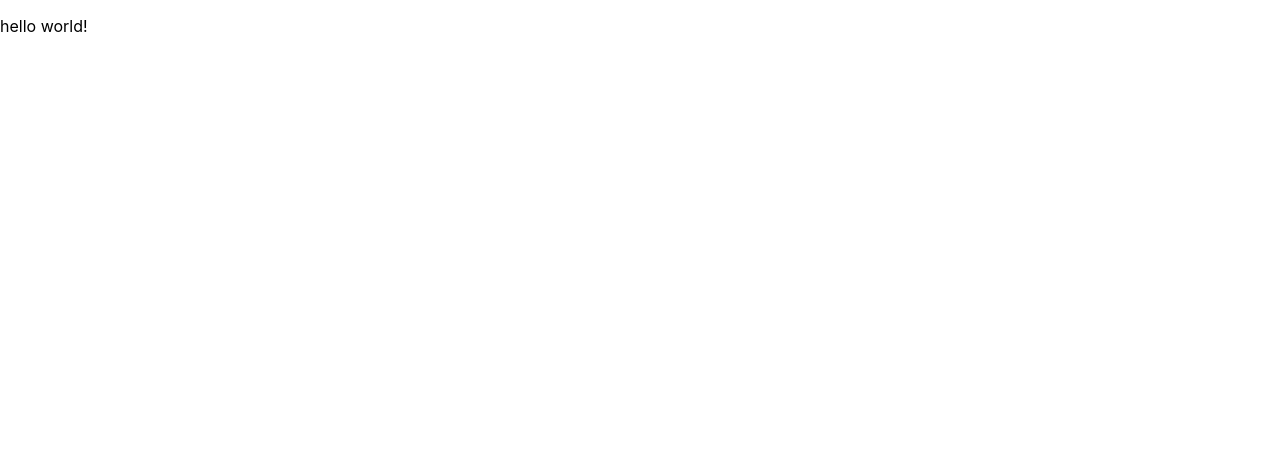
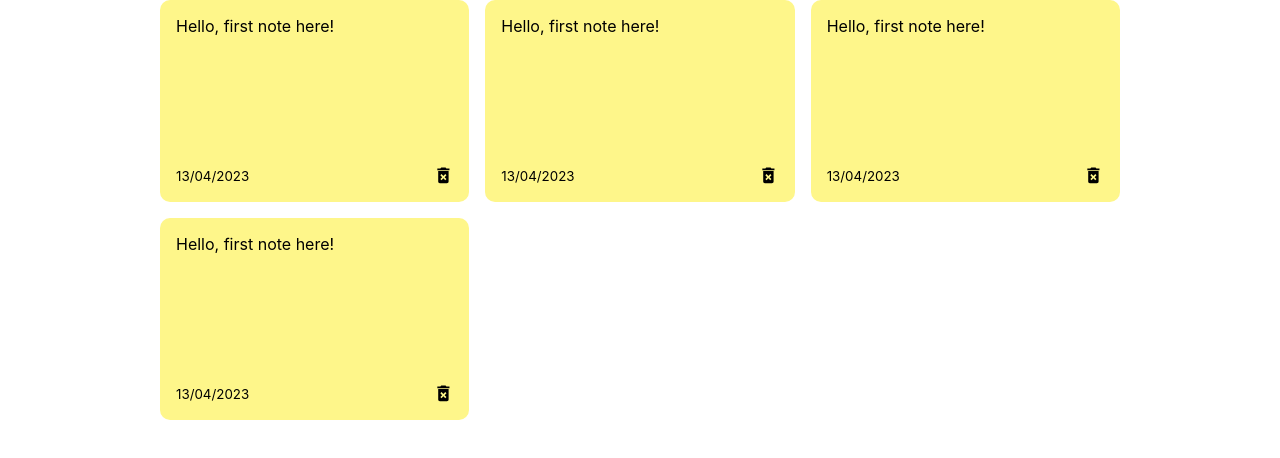
Before and after one commit to DenseLink/note-app, a React (Create React App) app: page / in a window 1280 px wide. Shown: the top 458 px of the page. Built offline with nearby package versions, Linux system fonts and the light colour scheme.

Commit message:
css for notes

```diff
--- a/src/App.js
+++ b/src/App.js
@@ -1,5 +1,9 @@
+import NotesList from "./components/NotesList";
+
 const App = () => {
-  return(<p> hello world! </p>)
+  return(<div className="container">
+    <NotesList/>
+  </div>)
 }
 
 export default App;
--- /dev/null
+++ b/src/components/Note.js
@@ -0,0 +1,15 @@
+import { MdDeleteForever } from 'react-icons/md'
+
+const Note = () => {
+    return(
+        <div className='note'>
+            <span>Hello, first note here!</span>
+            <div className="note-footer">
+                <small>13/04/2023</small>
+                <MdDeleteForever className='delete-icon' size='1.3em' />
+            </div>
+        </div>
+    );
+};
+
+export default Note;
--- /dev/null
+++ b/src/components/NotesList.js
@@ -0,0 +1,14 @@
+import Note from "./Note";
+
+const NotesList = () => {
+    return(
+        <div className='notes-list'>
+            <Note />
+            <Note />
+            <Note />
+            <Note />
+        </div>
+    );
+};
+
+export default NotesList;
--- a/src/index.css
+++ b/src/index.css
@@ -11,3 +11,33 @@
   font-family: source-code-pro, Menlo, Monaco, Consolas, 'Courier New',
     monospace;
 }
+
+.container{
+  max-width: 960px;
+  margin-right: auto;
+  margin-left: auto;
+  padding-right: 15px;
+  padding-left: 15px;
+}
+
+.notes-list{
+  display: grid;
+  grid-gap: 1rem;
+  grid-template-columns: repeat(auto-fit, minmax(250px, 1fr));
+}
+
+.note{
+  background-color: #fef68a;
+  border-radius: 10px;
+  padding: 1rem;
+  min-height: 170px;
+  display: flex;
+  flex-direction: column;
+  justify-content: space-between;
+}
+
+.note-footer {
+  display: flex;
+  align-items: center;
+  justify-content: space-between;
+}
```
